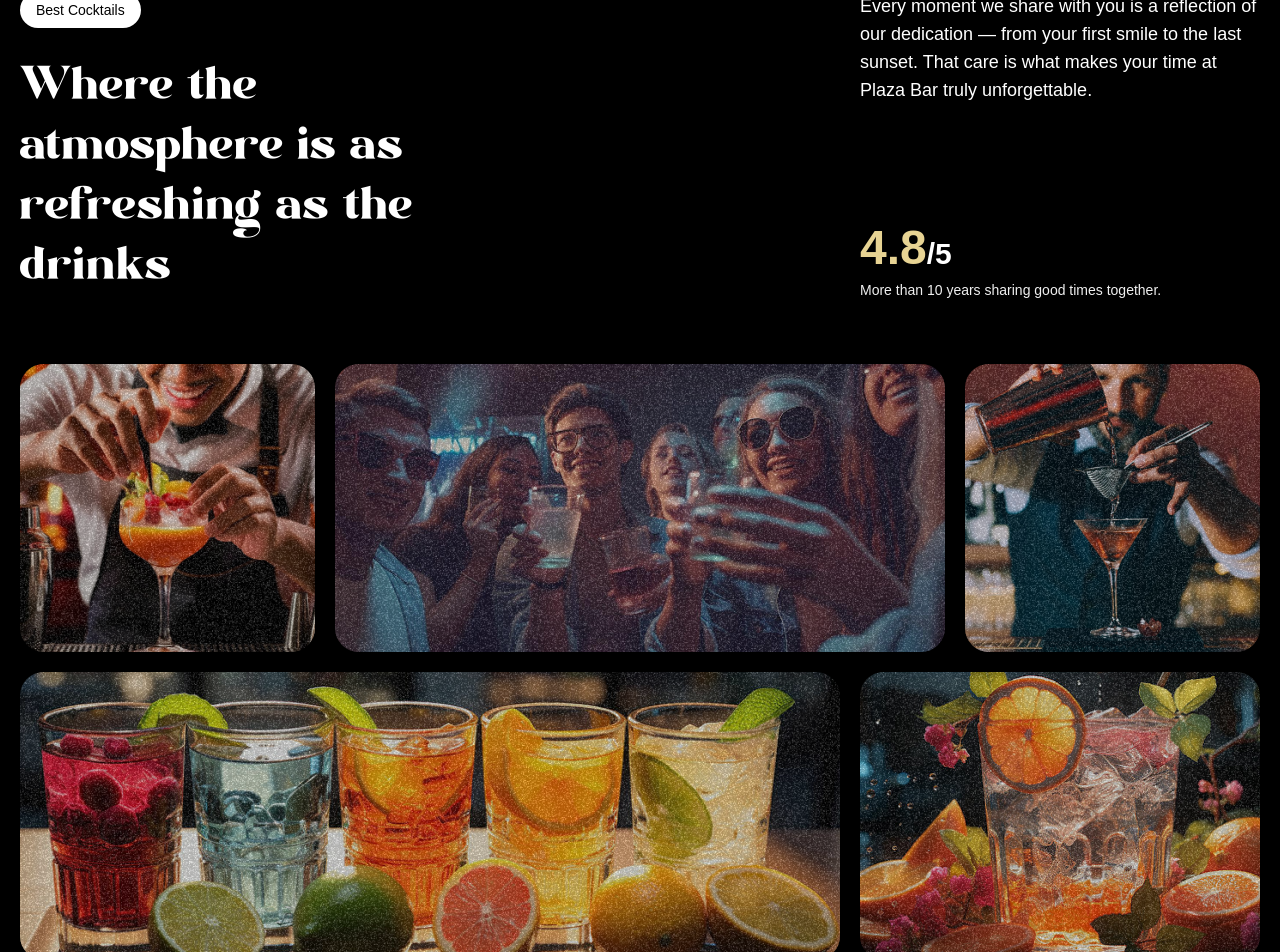
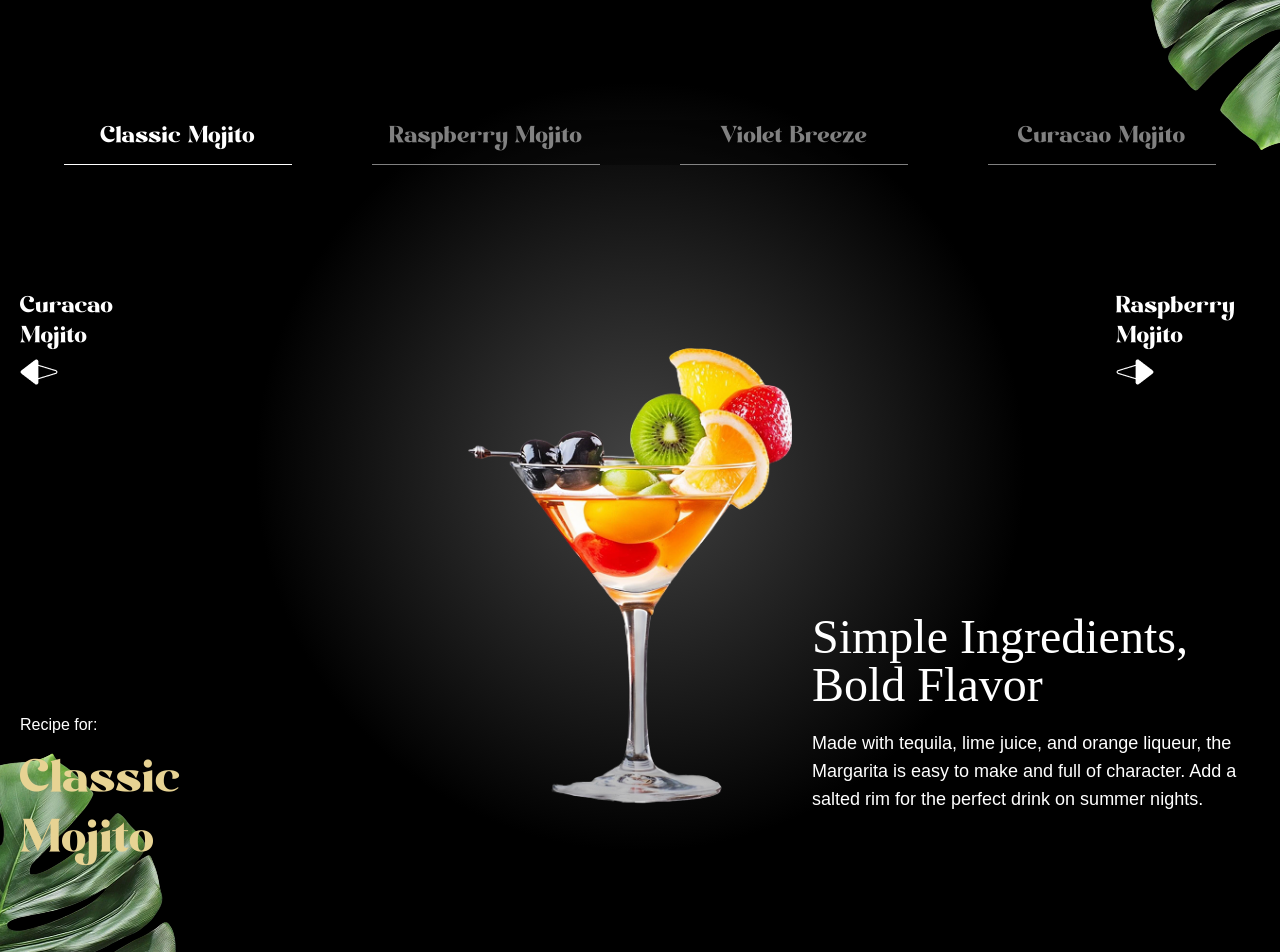
Before and after one commit to Veljko996/plaza_bar, a React (Vite) app: page / in a window 1280 px wide. Shown: the part 1720-2672 px from the top of the page. Built offline with nearby package versions, Linux system fonts and the light colour scheme; a web font is replaced by a local one.

Commit message:
cocktails section- menu

```diff
--- a/constants/index.js
+++ b/constants/index.js
@@ -8,7 +8,7 @@
        title: "About Us",
     },
     {
-       id: "work",
+       id: "art",
        title: "The Art",
     },
     {
@@ -169,6 +169,42 @@
     },
    ];
 
+   const allCocktails = [
+      {
+        id: 1,
+        name: "Classic Mojito",
+        image: "/images/drink1.png",
+        title: "Simple Ingredients, Bold Flavor",
+        description:
+         "Made with tequila, lime juice, and orange liqueur, the Margarita is easy to make and full of character. Add a salted rim for the perfect drink on summer nights.",
+      },
+      {
+        id: 2,
+        name: "Raspberry Mojito",
+        image: "/images/drink2.png",
+        title: "A Zesty Classic That Never Fails",
+        description:
+         "The Margarita is a classic that balances tangy lime, smooth tequila, and a touch of sweetness. Shaken, frozen, or on the rocks—it’s always crisp & refreshing.",
+      },
+      {
+        id: 3,
+        name: "Violet Breeze",
+        image: "/images/drink3.png",
+        title: "Simple Ingredients, Bold Flavor",
+        description:
+         "Made with tequila, lime juice, and orange liqueur, the Margarita is easy to make and full of character. Add a salted rim for the perfect drink on summer nights.",
+      },
+      {
+        id: 4,
+        name: "Curacao Mojito",
+        image: "/images/drink4.png",
+        title: "Crafted With Care, Poured With Love",
+        description:
+         "Each cocktail is made with fresh ingredients and a passion for perfecting every pour, whether you're celebrating or simply relaxing.",
+      },
+     ];
+
+
    export {
     navLinks,
     cocktailLists,
@@ -180,4 +216,5 @@
     storeInfo,
     socials,
     sliderLists,
+    allCocktails
    };
--- a/src/App.jsx
+++ b/src/App.jsx
@@ -6,6 +6,7 @@
 import About from "./components/About.jsx";
 import Contact from "./components/Contact.jsx";
 import Art from "./components/Art.jsx";
+import Menu from "./components/Menu.jsx";
 
 gsap.registerPlugin(ScrollTrigger, SplitText);
 
@@ -15,6 +16,7 @@
       <Navbar />
       <Hero />
       <Cocktails />
+      <Menu />
       <About />
       <Art />
       <Contact />
--- a/src/components/About.jsx
+++ b/src/components/About.jsx
@@ -65,7 +65,7 @@
 
       <div className="top-grid">
         <div className="md:col-span-3">
-          <div className="noisy" />
+          <div className="" />
           <img src="/images/abt1.png" alt="grid-img-1" />
         </div>
 
@@ -75,7 +75,7 @@
         </div>
 
         <div className="md:col-span-3">
-          <div className="noisy" />
+          <div className="" />
           <img src="/images/abt5.png" alt="grid-img-5" />
         </div>
       </div>
@@ -87,7 +87,7 @@
         </div>
 
         <div className="md:col-span-4">
-          <div className="noisy" />
+          <div className="" />
           <img src="/images/abt4.png" alt="grid-img-4" />
         </div>
       </div>
--- /dev/null
+++ b/src/components/Menu.jsx
@@ -0,0 +1,143 @@
+"use client";
+
+import { allCocktails } from "../../constants/index.js";
+import { useRef, useState } from "react";
+import { useGSAP } from "@gsap/react";
+import gsap from "gsap";
+
+const Menu = () => {
+  const contentRef = useRef();
+  const [currentIndex, setCurrentIndex] = useState(0);
+
+  useGSAP(() => {
+    gsap.fromTo("#title", { opacity: 0 }, { opacity: 1, duration: 1 });
+    gsap.fromTo(
+      ".cocktail img",
+      { opacity: 0, xPercent: -100 },
+      {
+        xPercent: 0,
+        opacity: 1,
+        duration: 1,
+        ease: "power1.inOut",
+      }
+    );
+    gsap.fromTo(
+      ".details h2",
+      { yPercent: 100, opacity: 0 },
+      {
+        yPercent: 0,
+        opacity: 100,
+        ease: "power1.inOut",
+      }
+    );
+    gsap.fromTo(
+      ".details p",
+      { yPercent: 100, opacity: 0 },
+      {
+        yPercent: 0,
+        opacity: 100,
+        ease: "power1.inOut",
+      }
+    );
+  }, [currentIndex]);
+
+  const totalCocktails = allCocktails.length;
+
+  const goToSlide = (index) => {
+    const newIndex = (index + totalCocktails) % totalCocktails;
+
+    setCurrentIndex(newIndex);
+  };
+
+  const getCocktailAt = (indexOffset) => {
+    return allCocktails[
+      (currentIndex + indexOffset + totalCocktails) % totalCocktails
+    ];
+  };
+
+  const currentCocktail = getCocktailAt(0);
+  const prevCocktail = getCocktailAt(-1);
+  const nextCocktail = getCocktailAt(1);
+
+  return (
+    <section id="menu" aria-labelledby="menu-heading">
+      <img
+        src="/images/slider-left-leaf.png"
+        alt="left-leaf"
+        id="m-left-leaf"
+      />
+      <img
+        src="/images/slider-right-leaf.png"
+        alt="right-leaf"
+        id="m-right-leaf"
+      />
+
+      <h2 id="menu-heading" className="sr-only">
+        Cocktail Menu
+      </h2>
+
+      <nav className="cocktail-tabs" aria-label="Cocktail Navigation">
+        {allCocktails.map((cocktail, index) => {
+          const isActive = index === currentIndex;
+
+          return (
+            <button
+              key={cocktail.id}
+              className={`
+				${isActive ? "text-white border-white" : "text-white/50 border-white/50"}
+			 `}
+              onClick={() => goToSlide(index)}
+            >
+              {cocktail.name}
+            </button>
+          );
+        })}
+      </nav>
+
+      <div className="content">
+        <div className="arrows">
+          <button
+            className="text-left"
+            onClick={() => goToSlide(currentIndex - 1)}
+          >
+            <span>{prevCocktail.name}</span>
+            <img
+              src="/images/right-arrow.png"
+              alt="right-arrow"
+              aria-hidden="true"
+            />
+          </button>
+
+          <button
+            className="text-left"
+            onClick={() => goToSlide(currentIndex + 1)}
+          >
+            <span>{nextCocktail.name}</span>
+            <img
+              src="/images/left-arrow.png"
+              alt="left-arrow"
+              aria-hidden="true"
+            />
+          </button>
+        </div>
+
+        <div className="cocktail">
+          <img src={currentCocktail.image} className="object-contain" />
+        </div>
+
+        <div className="recipe">
+          <div ref={contentRef} className="info">
+            <p>Recipe for:</p>
+            <p id="title">{currentCocktail.name}</p>
+          </div>
+
+          <div className="details">
+            <h2>{currentCocktail.title}</h2>
+            <p>{currentCocktail.description}</p>
+          </div>
+        </div>
+      </div>
+    </section>
+  );
+};
+export default Menu;
```
